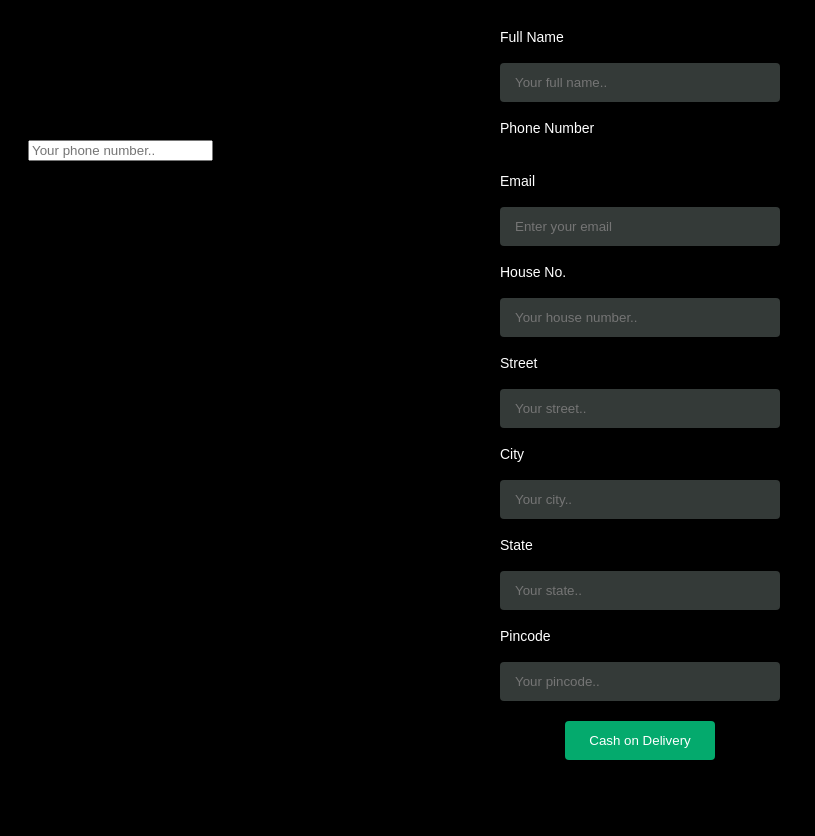
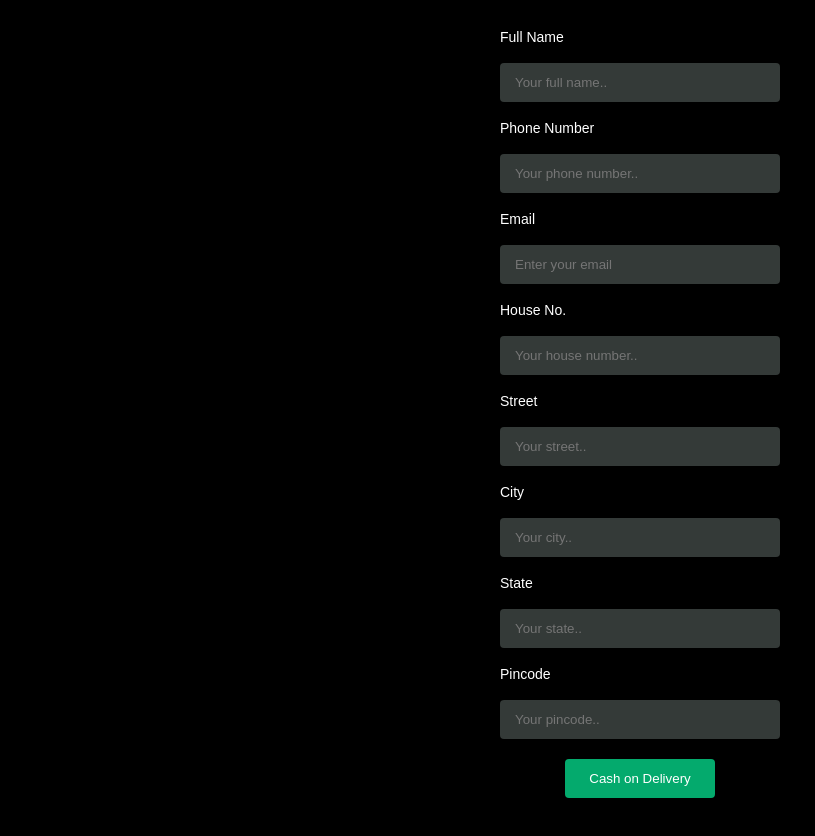
Before and after one commit to sai18m/Chicken-Pickle, a website: page public/address.html in a window 1280 px wide. Shown: the part 62-898 px from the top of the page, without its empty margins (0-815 px from the left). Before the commit the page ends 870 px from the top, so only its background shows below. Drawn offline with Linux system fonts and the light colour scheme.

Commit message:
Update address.html

```diff
--- a/public/address.html
+++ b/public/address.html
@@ -13,7 +13,7 @@ body {
   box-sizing: border-box;
 }
 
-input[type=text], input[type=number], input[type=email], select, textarea {
+input[type=text], input[type=tel], input[type=email], select, textarea {
   background-color: #343a38;
   color: white;
   padding: 12px 15px;
```
